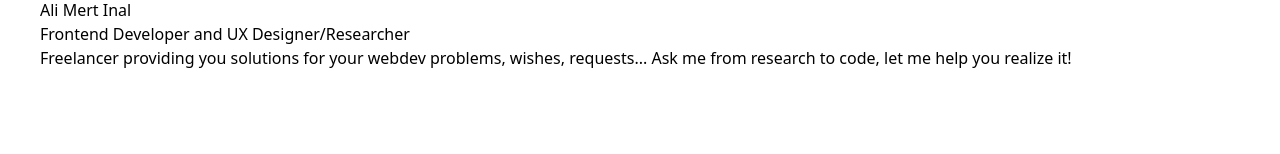
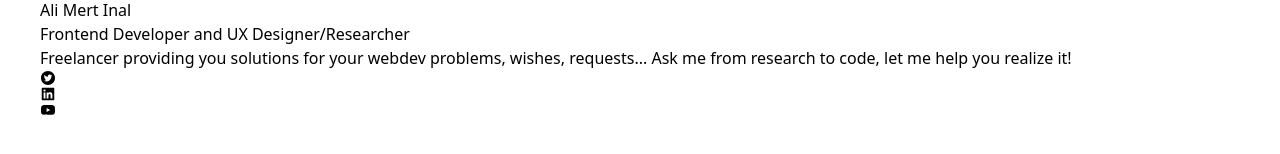
Before and after one commit to obifemi/portfolio-next, a Next.js app: page / in a window 1280 px wide. Shown: the part 158-312 px from the top of the page. Built offline with nearby package versions, Linux system fonts and the light colour scheme.

Commit message:
add ai icons

```diff
--- a/pages/index.js
+++ b/pages/index.js
@@ -2,6 +2,7 @@ import Image from 'next/image'
 import { Inter } from 'next/font/google'
 import Head from 'next/head'
 import {BsFillMoonStarsFill} from 'react-icons/bs'
+import {AiFillTwitterCircle, AiFillLinkedin, AiFillYoutube} from 'react-icons/ai'
 
 const inter = Inter({ subsets: ['latin'] })
 
@@ -29,7 +30,9 @@ export default function Home() {
           <p>Freelancer providing you solutions for your webdev problems, wishes, requests... Ask me from research to code, let me help you realize it!</p>
         </div>
         <div>
-
+        <AiFillTwitterCircle />
+        <AiFillLinkedin />
+        <AiFillYoutube />
         </div>
       </section>
     </main>
```
